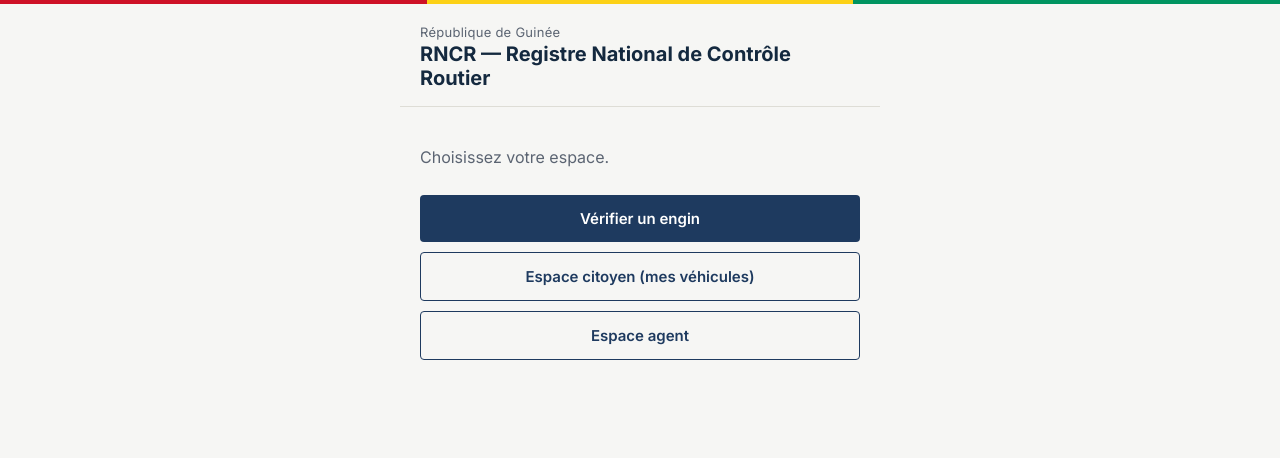
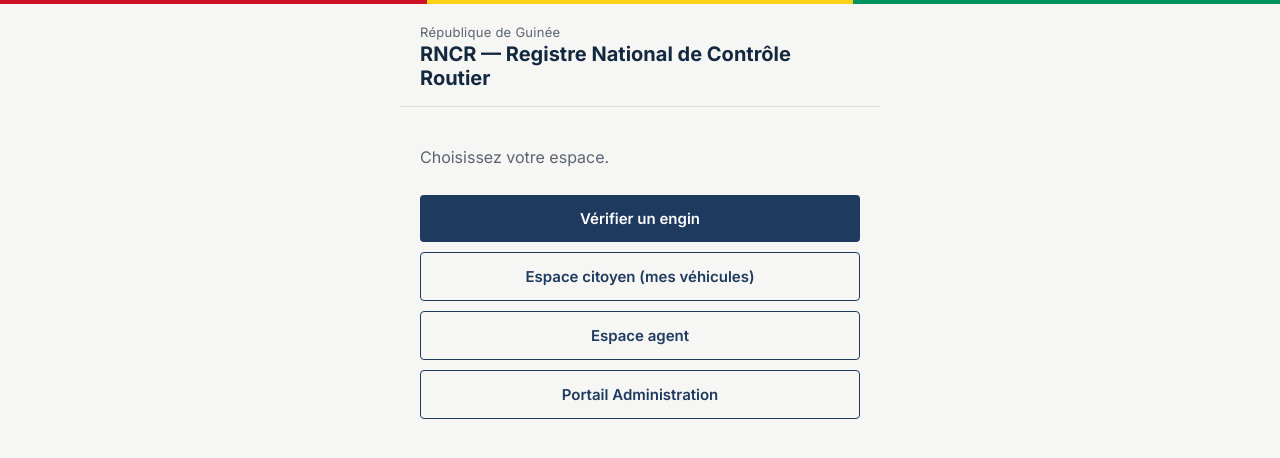
Before and after one commit to nathanaelreneb-cmd/Registre-National-de-Contr-le-Routier-RNCR-, a Next.js app: page / in a window 1280 px wide. Shown: the top 458 px of the page. Built offline with nearby package versions, Linux system fonts and the light colour scheme.

Commit message:
Ajout du lien Portail Administration sur l'écran d'accueil

```diff
--- a/app/page.jsx
+++ b/app/page.jsx
@@ -15,6 +15,7 @@ export default function Accueil() {
         <Link href="/verifier" className="btn">Vérifier un engin</Link>
         <Link href="/citoyen/login" className="btn secondaire">Espace citoyen (mes véhicules)</Link>
         <Link href="/agent/login" className="btn secondaire">Espace agent</Link>
+        <Link href="/admin/login" className="btn secondaire">Portail Administration</Link>
       </div>
     </div>
   );
```
